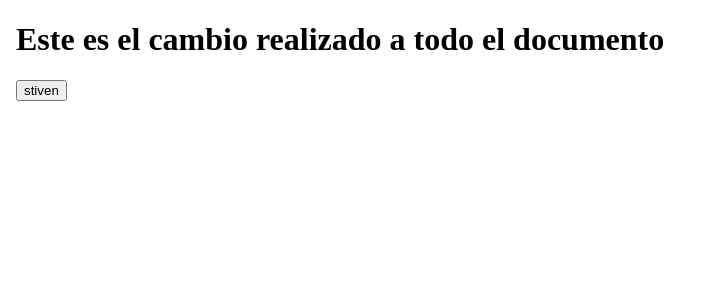
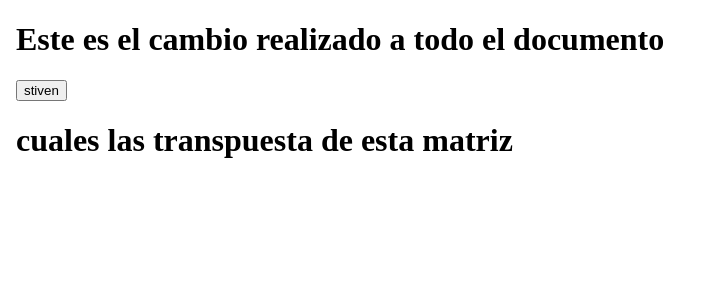
Before and after one commit to JamesGrisales/Proyecto_Gps, an Angular app: page / in a window 1280 px wide. Shown: the top 300 px of the page, without its empty margins (0-710 px from the left). Built offline with nearby package versions, Linux system fonts and the light colour scheme.

Commit message:
se agrego matriz

```diff
--- a/src/app/app.component.html
+++ b/src/app/app.component.html
@@ -10,6 +10,7 @@
 
 <h1>Este es el cambio realizado a todo el documento</h1>
 <button>stiven</button>
+<h1> cuales las transpuesta de esta matriz</h1>
 
 </body>
 </html>
```
